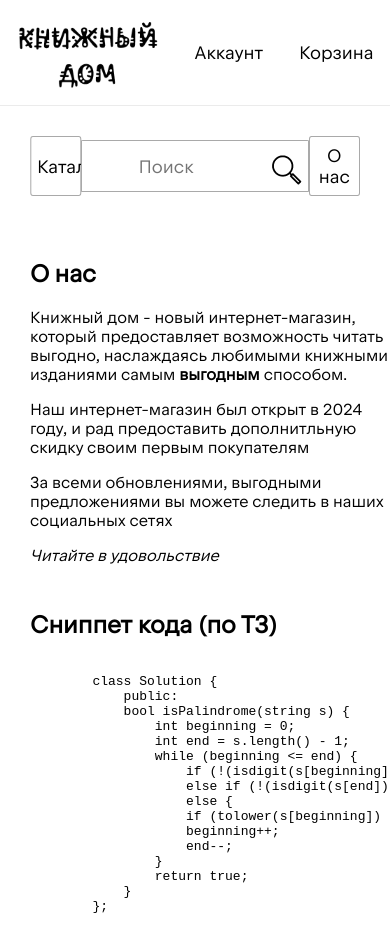
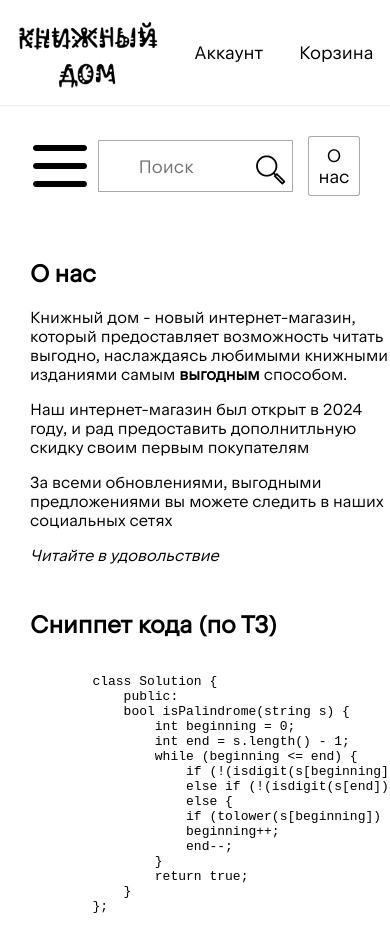
Before and after one commit to elizavetakotelnikova/Web-frontend-5sem, a website built with Vite: page page/about.html in a window 390 px wide. Shown: the top 932 px of the page. Built offline with nearby package versions, Linux system fonts and the light colour scheme.

Commit message:
fix: a little fix

```diff
--- a/page/about.html
+++ b/page/about.html
@@ -38,6 +38,7 @@
         <div class="lower-container-content">
             <div class="dropdown">
                 <button id="catalogBtn">Каталог</button>
+                <img src="../public/pics/catalogIcon.png">
                 <nav class="dropdown-content">
                     <ul style="list-style-type:none">
                         <li><a href="#">Книги</a></li>
--- a/public/pageAboutStyle.css
+++ b/public/pageAboutStyle.css
@@ -185,12 +185,10 @@ button:hover {
 
 .dropdown {
     margin-left: 30px;
-    display: inline-block;
+    display: flex;
     position: relative;
     width: 13.361111111%;
     height: 100%;
-    align-items: center;
-    justify-content: center;
     color: black;
 }
 
@@ -256,6 +254,11 @@ button:hover {
     display: block;
 }
 
+.dropdown img {
+    display: none;
+    align-self: center;
+}
+
 .dropdown-content a:hover {background-color: #ddd;}
 
 .dropdown:hover .dropdown-content {display: block;}
@@ -296,6 +299,7 @@ button:hover {
     border: none;
     font-size: 18px;
     text-align: center;
+    background-color: #FFFFFF;
 }
 
 .search-input:focus {
@@ -325,6 +329,20 @@ button:hover {
     .top-menu {
         margin-left: auto;
         width: 60%;
+    }
+
+    #catalogBtn {
+        display: none;
+    }
+
+    .search {
+        width: 50%;
+    }
+
+    .dropdown img {
+        display: block;
+        width: 60px;
+        height: 60px;
     }
 }
 
--- a/public/pageAccountStyle.css
+++ b/public/pageAccountStyle.css
@@ -185,12 +185,10 @@ button:hover {
 
 .dropdown {
     margin-left: 30px;
-    display: inline-block;
+    display: flex;
     position: relative;
     width: 13.361111111%;
     height: 100%;
-    align-items: center;
-    justify-content: center;
     color: black;
 }
 
@@ -256,6 +254,11 @@ button:hover {
     display: block;
 }
 
+.dropdown img {
+    display: none;
+    align-self: center;
+}
+
 .dropdown-content a:hover {background-color: #ddd;}
 
 .dropdown:hover .dropdown-content {display: block;}
@@ -296,6 +299,7 @@ button:hover {
     border: none;
     font-size: 18px;
     text-align: center;
+    background-color: #FFFFFF;
 }
 
 .search-input:focus {
@@ -325,6 +329,20 @@ button:hover {
     .top-menu {
         margin-left: auto;
         width: 60%;
+    }
+
+    #catalogBtn {
+        display: none;
+    }
+
+    .search {
+        width: 50%;
+    }
+
+    .dropdown img {
+        display: block;
+        width: 60px;
+        height: 60px;
     }
 }
 
--- a/public/pageMainStyle.css
+++ b/public/pageMainStyle.css
@@ -299,6 +299,7 @@ button:hover {
     border: none;
     font-size: 18px;
     text-align: center;
+    background-color: #FFFFFF;
 }
 
 .search-input:focus {
```
Also changed, not shown: page/account.html (+1 -0 lines).
